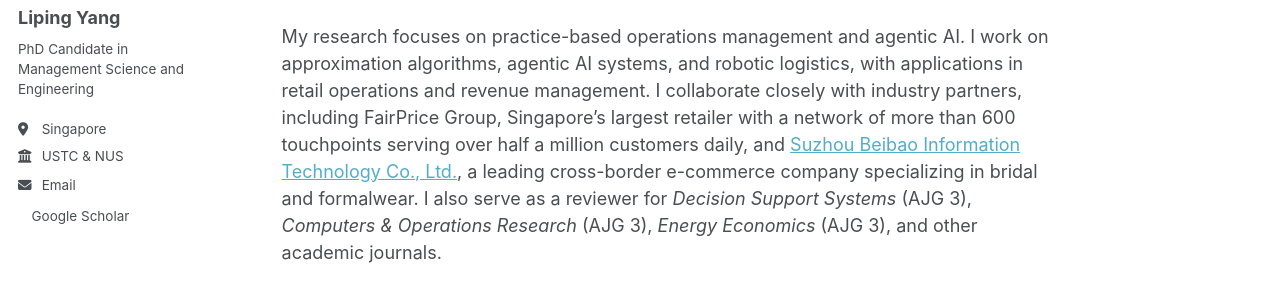
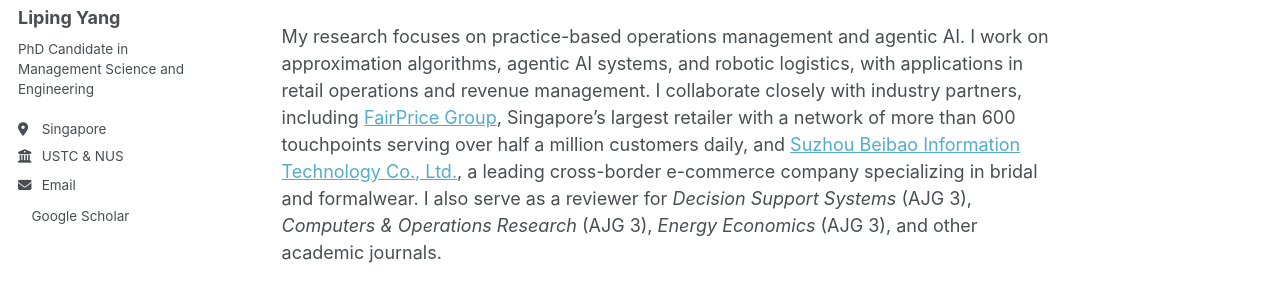
Before and after one commit to LipingPHD2022/lipingphd2022.github.io, a Jekyll site: the page built from _pages/about.md, in a window 1280 px wide and 1000 px high. Shown: the part 279-579 px from the top of the window. Built offline with Jekyll 4.4.1, drawn with Linux system fonts in a browser that asks for light colours; a style sheet for code colours, icons or effects is not loaded; part of the change alters nothing that is shown.

```diff
--- a/_pages/about.md
+++ b/_pages/about.md
@@ -7,7 +7,7 @@ published: true
 
 I am a PhD candidate in Management Science and Engineering at the School of Management, University of Science and Technology of China (USTC), and a joint PhD training student at the Institute of Operations Research and Analytics (IORA), National University of Singapore (NUS). My advisors are Professor Yugang Yu at USTC and Professor Chung-Piaw Teo at NUS.
 
-My research focuses on practice-based operations management and agentic AI. I work on approximation algorithms, agentic AI systems, and robotic logistics, with applications in retail operations and revenue management. I collaborate closely with industry partners, including FairPrice Group, Singapore's largest retailer with a network of more than 600 touchpoints serving over half a million customers daily, and [Suzhou Beibao Information Technology Co., Ltd.](https://www.babyonlinedress.com/collections-all), a leading cross-border e-commerce company specializing in bridal and formalwear. I also serve as a reviewer for *Decision Support Systems* (AJG 3), *Computers & Operations Research* (AJG 3), *Energy Economics* (AJG 3), and other academic journals.
+My research focuses on practice-based operations management and agentic AI. I work on approximation algorithms, agentic AI systems, and robotic logistics, with applications in retail operations and revenue management. I collaborate closely with industry partners, including [FairPrice Group](https://www.fairpricegroup.com.sg), Singapore's largest retailer with a network of more than 600 touchpoints serving over half a million customers daily, and [Suzhou Beibao Information Technology Co., Ltd.](https://www.babyonlinedress.com/collections-all), a leading cross-border e-commerce company specializing in bridal and formalwear. I also serve as a reviewer for *Decision Support Systems* (AJG 3), *Computers & Operations Research* (AJG 3), *Energy Economics* (AJG 3), and other academic journals.
 
 ## Education and Research Experience
 
```
